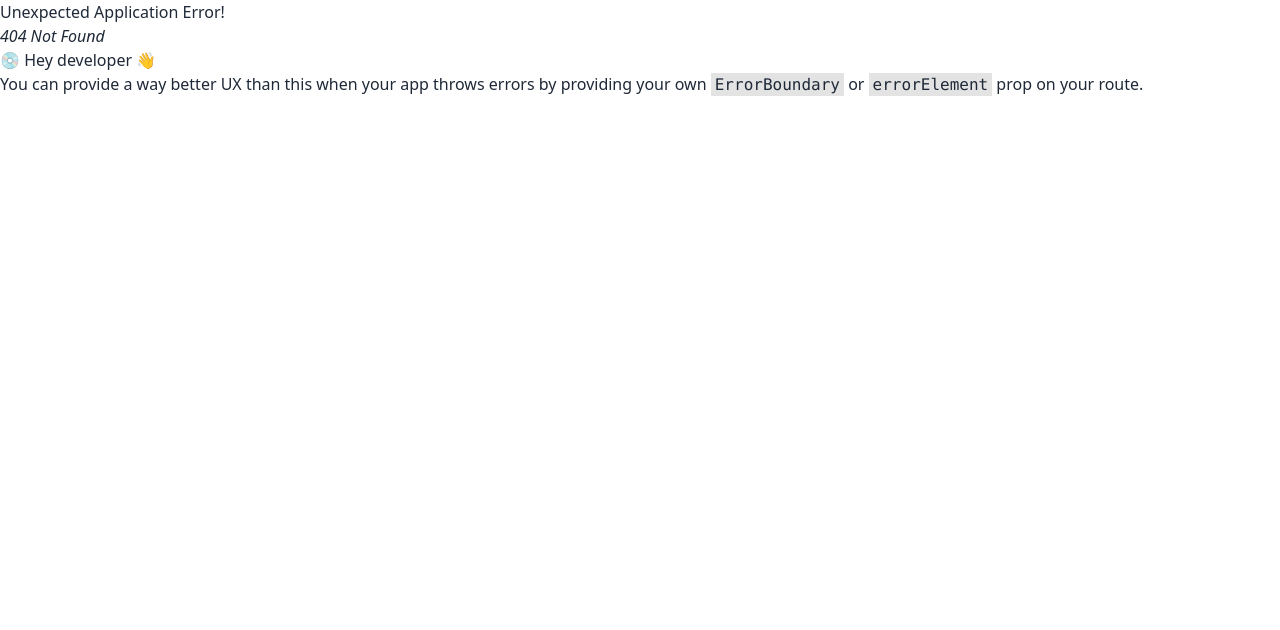
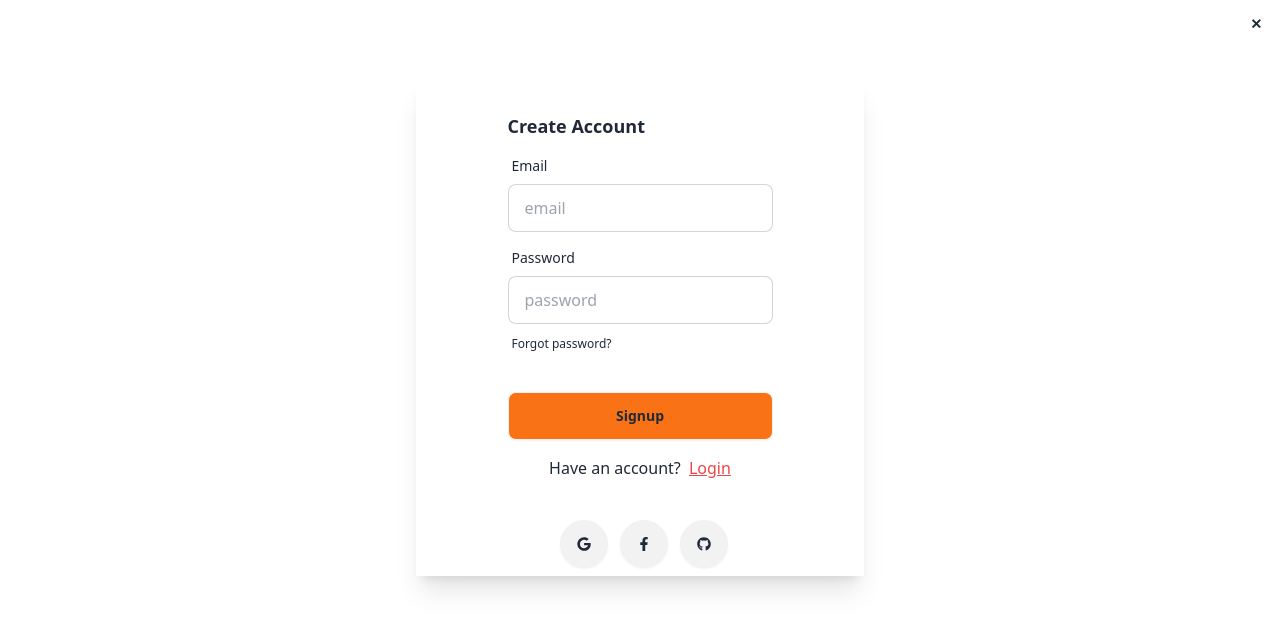
Before and after one commit to Bilal4542/mern-food-ordering-web, a React (Vite) app in the folder frontend/: page /signup in a window 1280 px wide. Before the commit this address had no page. Shown: the top 630 px of the page. Built offline with nearby package versions, Linux system fonts and the light colour scheme.

Commit message:
login and signup modals completed

```diff
--- a/frontend/package.json
+++ b/frontend/package.json
@@ -13,6 +13,7 @@
     "icons": "^1.0.0",
     "react": "^18.2.0",
     "react-dom": "^18.2.0",
+    "react-hook-form": "^7.51.4",
     "react-icons": "^5.0.1",
     "react-router-dom": "^6.22.1",
     "react-slick": "^0.30.2",
--- /dev/null
+++ b/frontend/src/components/Modal.jsx
@@ -0,0 +1,66 @@
+import React from 'react'
+import {Link} from 'react-router-dom'
+import { FaFacebookF, FaGithub, FaGoogle } from "react-icons/fa";
+import { useForm } from "react-hook-form"
+
+const Modal = () => {
+    const {
+        register,
+        handleSubmit,
+        formState: { errors },
+      } = useForm()
+
+      const onSubmit = (data) => console.log(data)
+  return (
+    <div>
+      <dialog id="my_modal_5" className="modal modal-middle sm:modal-middle">
+  <div className="modal-box">
+    <div className="modal-action mt-0 flex flex-col justify-center">
+    <form onSubmit={handleSubmit(onSubmit)} className="card-body" method='dialog'>
+        <h1 className='font-bold text-lg'>Please Login</h1>
+        {/* email */}
+        <div className="form-control">
+          <label className="label">
+            <span className="label-text">Email</span>
+          </label>
+          <input type="email" placeholder="email" className="input input-bordered"  {...register("email")} />
+        </div>
+        {/* password */}
+        <div className="form-control">
+          <label className="label">
+            <span className="label-text">Password</span>
+          </label>
+          <input type="password" placeholder="password" className="input input-bordered" {...register("password")} />
+          <label className="label mt-1">
+            <a href="#" className="label-text-alt link link-hover">Forgot password?</a>
+          </label>
+        </div>
+        {/* error text here */}
+
+        {/* login btn */}
+        <div className="form-control mt-6">
+          <input type='submit' value={'Login'} className="btn bg-orange-500"/>
+        </div>
+        <p className='text-center my-2'>Do not have an account? <Link to={'/signup'} className='underline text-red-500 ml-1'>Signup Now</Link></p>
+        <button htmlFor='my_modal_5' onClick={()=>document.getElementById('my_modal_5').close()} className="btn btn-sm btn-circle btn-ghost absolute right-2 top-2">✕</button>
+      </form>
+      {/* social signin  btns */}
+      <div className='text-center mb-2 space-x-3'>
+      <button className="btn btn-circle hover:bg-orange-500 hover:text-white">
+        <FaGoogle/>
+  </button>
+      <button className="btn btn-circle hover:bg-orange-500 hover:text-white">
+      <FaFacebookF />
+  </button>
+      <button className="btn btn-circle hover:bg-orange-500 hover:text-white">
+      <FaGithub />
+  </button>
+      </div>
+    </div>
+  </div>
+</dialog>
+    </div>
+  )
+}
+
+export default Modal
--- a/frontend/src/components/Navbar.jsx
+++ b/frontend/src/components/Navbar.jsx
@@ -1,6 +1,7 @@
 import React, { useEffect, useState } from "react";
 import logo from "../assets/logo.png";
-import { BiPhoneCall } from "react-icons/bi";
+import { FaRegUser } from "react-icons/fa";
+import Modal from "./Modal";
 
 const Navbar = () => {
 
@@ -107,7 +108,8 @@ const Navbar = () => {
 
 
             {/* btn */}
-          <a className="btn bg-orange-500 text-white hover:text-black transition-all duration-200 px-6 rounded-full flex items-center gap-2"><BiPhoneCall/> Contact</a>
+          <button onClick={()=>document.getElementById('my_modal_5').showModal()} className="btn bg-orange-500 text-white hover:text-black transition-all duration-200 px-6 rounded-full flex items-center gap-2"><FaRegUser/> Login</button>
+          <Modal/>
         </div>
       </div>
     </header>
--- /dev/null
+++ b/frontend/src/components/Signup.jsx
@@ -0,0 +1,64 @@
+import React from 'react'
+import { FaFacebookF, FaGithub, FaGoogle } from 'react-icons/fa'
+import { Link } from 'react-router-dom'
+import { useForm } from "react-hook-form"
+import Modal from './Modal'
+
+const Signup = () => {
+    const {
+        register,
+        handleSubmit,
+        formState: { errors },
+      } = useForm()
+
+      const onSubmit = (data) => console.log(data)
+  return (
+    <div className='max-w-md bg-white shadow-xl w-full mx-auto flex items-center justify-center my-20'>
+      <div className="modal-action mt-0 flex flex-col justify-center">
+    <form onSubmit={handleSubmit(onSubmit)} className="card-body" method='dialog'>
+        <h1 className='font-bold text-lg'>Create Account</h1>
+        {/* email */}
+        <div className="form-control">
+          <label className="label">
+            <span className="label-text">Email</span>
+          </label>
+          <input type="email" placeholder="email" className="input input-bordered"  {...register("email")} />
+        </div>
+        {/* password */}
+        <div className="form-control">
+          <label className="label">
+            <span className="label-text">Password</span>
+          </label>
+          <input type="password" placeholder="password" className="input input-bordered" {...register("password")} />
+          <label className="label mt-1">
+            <a href="#" className="label-text-alt link link-hover">Forgot password?</a>
+          </label>
+        </div>
+        {/* error text here */}
+
+        {/* signup btn */}
+        <div className="form-control mt-6">
+          <input type='submit' value={'Signup'} className="btn bg-orange-500"/>
+        </div>
+        <p className='text-center my-2'>Have an account? <button onClick={()=>document.getElementById('my_modal_5').showModal()} className='underline text-red-500 ml-1'>Login</button></p>
+        <Link to={'/'}  className="btn btn-sm btn-circle btn-ghost absolute right-2 top-2">✕</Link>
+      </form>
+      {/* social signin  btns */}
+      <div className='text-center mb-2 space-x-3'>
+      <button className="btn btn-circle hover:bg-orange-500 hover:text-white">
+        <FaGoogle/>
+  </button>
+      <button className="btn btn-circle hover:bg-orange-500 hover:text-white">
+      <FaFacebookF />
+  </button>
+      <button className="btn btn-circle hover:bg-orange-500 hover:text-white">
+      <FaGithub />
+  </button>
+      </div>
+    </div>
+    <Modal/>
+    </div>
+  )
+}
+
+export default Signup
--- a/frontend/src/router/Router.jsx
+++ b/frontend/src/router/Router.jsx
@@ -2,6 +2,7 @@ import { createBrowserRouter } from "react-router-dom";
 import MainLayout from "../layout/MainLayout";
 import Home from "../pages/home/Home";
 import Menu from "../pages/menuPage/Menu";
+import Signup from "../components/Signup";
 
 const router = createBrowserRouter([
     {
@@ -18,6 +19,10 @@ const router = createBrowserRouter([
             },
         ]
     },
+    {
+        path: '/signup',
+        element: <Signup/>
+    },
 ]);
 
 export default router;
```
Also changed, not shown: 1 other file (tests, documents, lock files or other folders).
